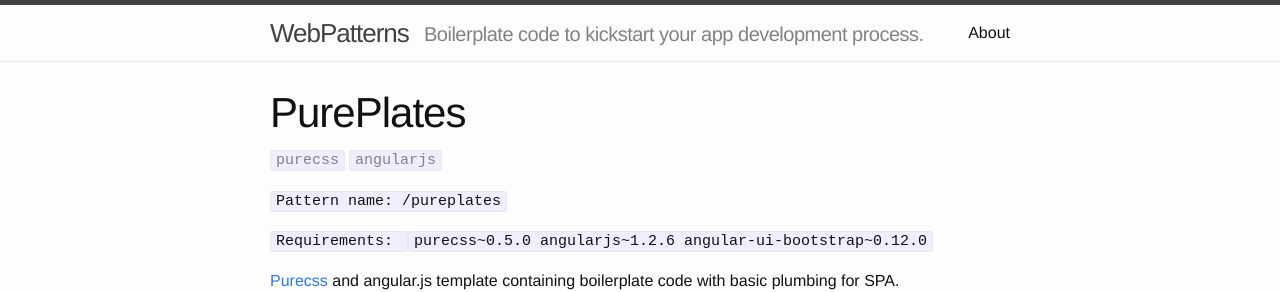
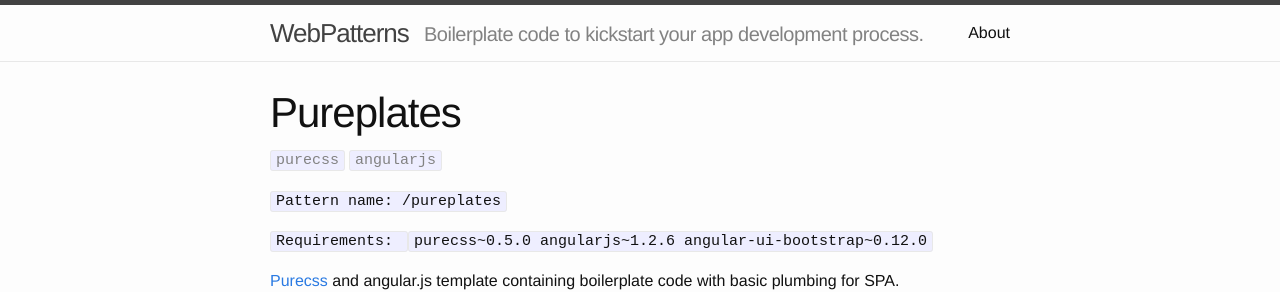
Before and after one commit to prahladyeri/WebPatterns, a Jekyll site: the page built from _posts/2015-02-12-pureplates.md, in a window 1280 px wide. Shown: the top 292 px of the page. Built offline with Jekyll 4.4.1, drawn with Linux system fonts in a browser that asks for light colours.

```diff
--- a/_posts/2015-02-12-pureplates.md
+++ b/_posts/2015-02-12-pureplates.md
@@ -1,6 +1,6 @@
 ---
 layout: post
-title:  "PurePlates"
+title:  "Pureplates"
 tags: purecss angularjs
 description: <a href="http://purecss.io/">Purecss</a> and angular.js template containing boilerplate code with basic plumbing for SPA.
 requirements: purecss~0.5.0 angularjs~1.2.6 angular-ui-bootstrap~0.12.0
```
